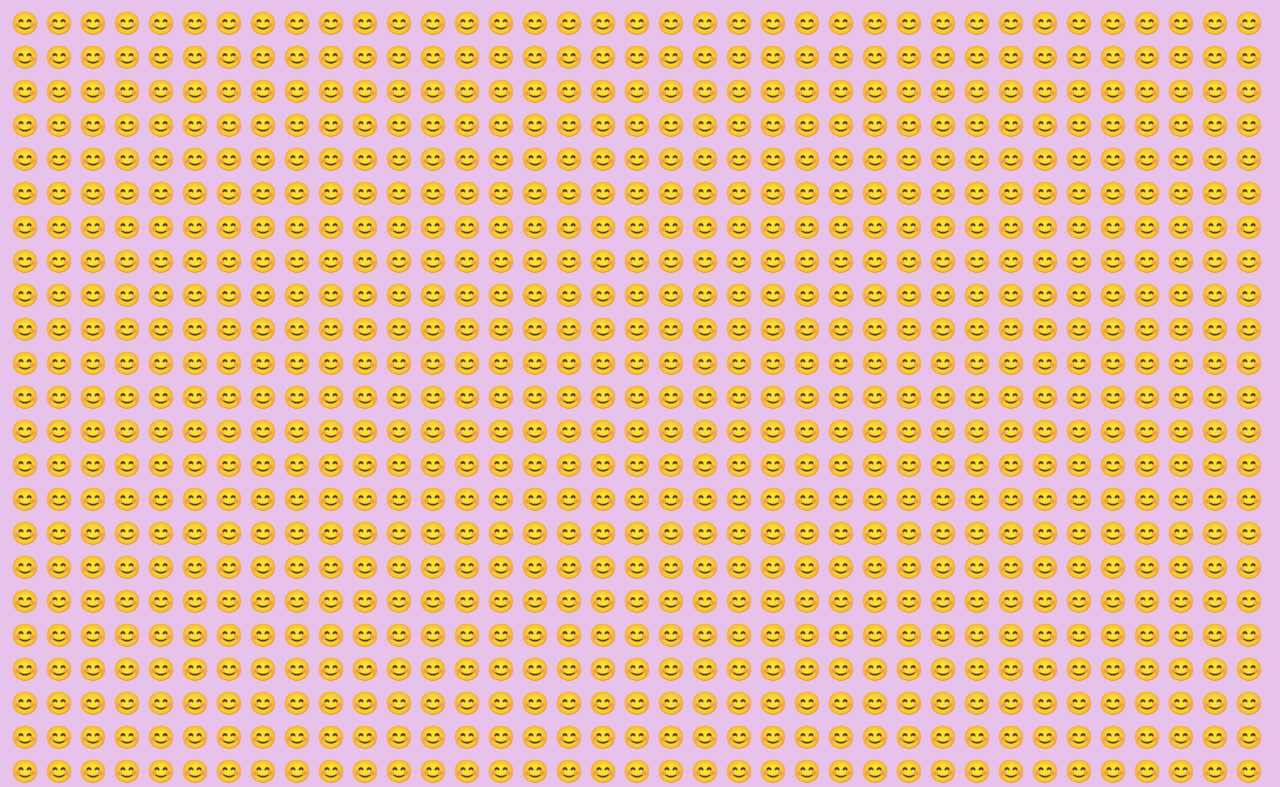
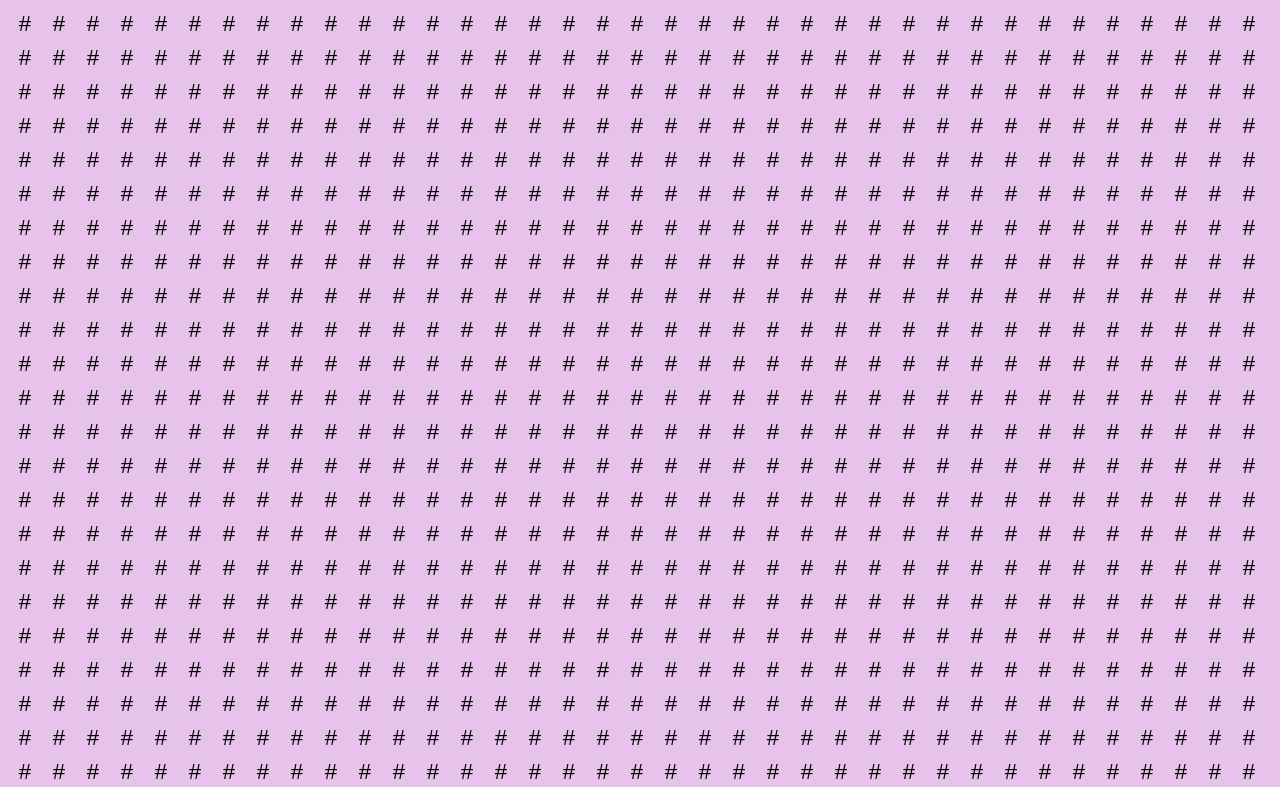
Before and after one commit to Rupsdc/verify, a plain HTML site: page index.html in a window 1280 px wide. Shown: the top 787 px of the page. Drawn offline with Linux system fonts and the light colour scheme.

Commit message:
Change MAIN and SECRET emoji values to symbols

```diff
--- a/index.html
+++ b/index.html
@@ -134,8 +134,8 @@
 </div>
 
 <script>
-  const MAIN   = '😊';
-  const SECRET = '😐';
+  const MAIN   = '#';
+  const SECRET = '@';
   const TOTAL  = 1458;
 
   const wall   = document.getElementById('wall');
```
